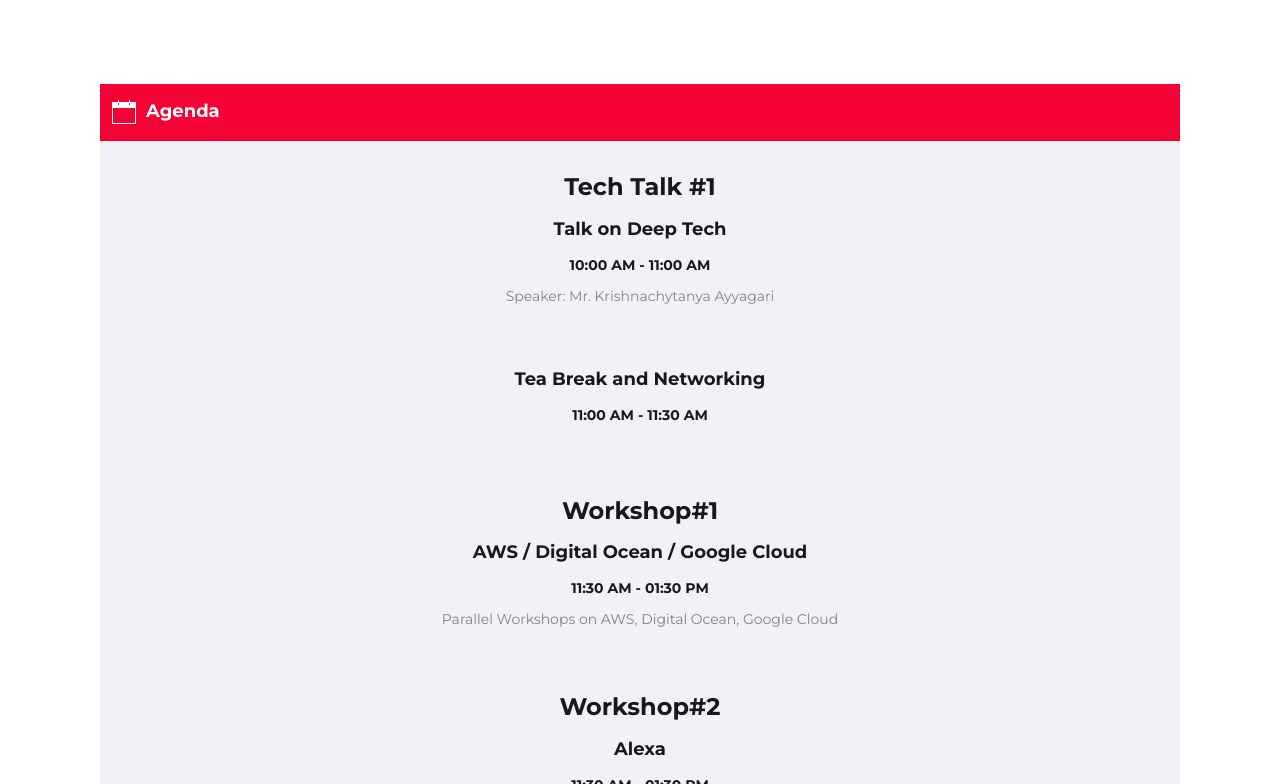
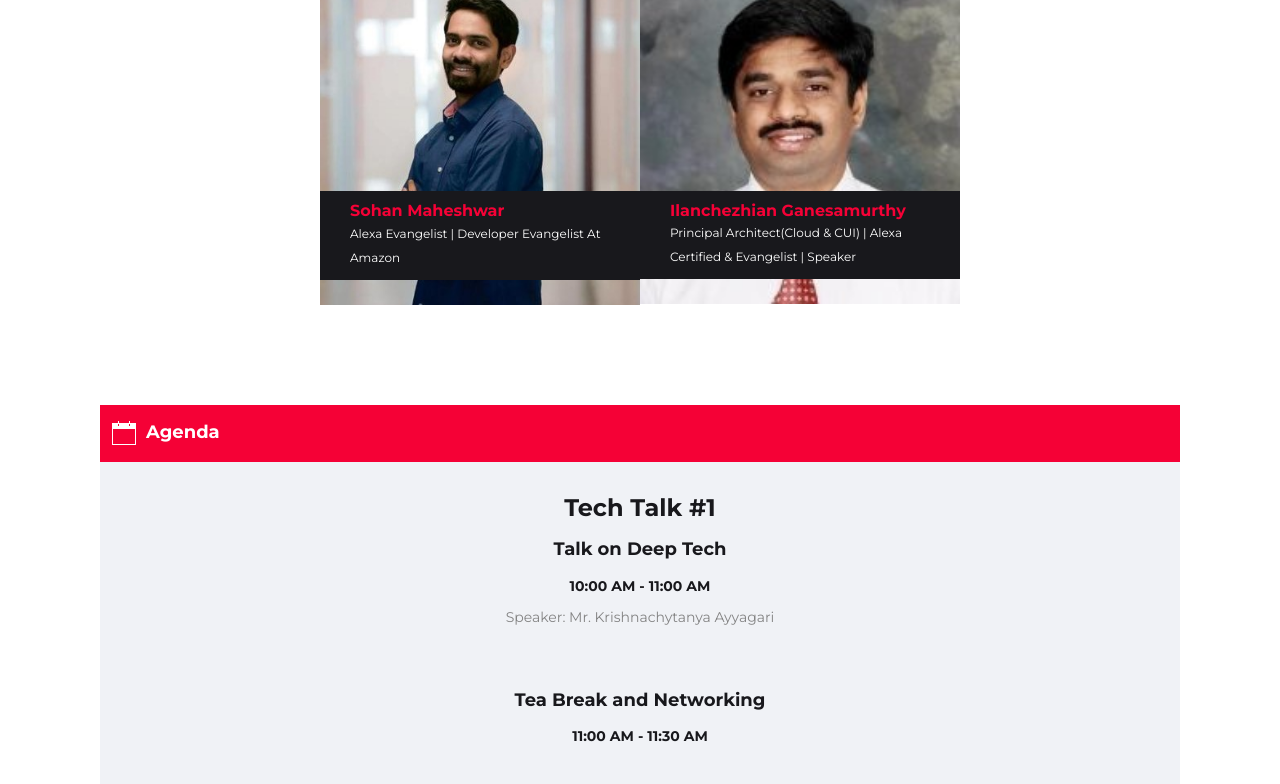
Before and after one commit to roopkumarr/sidf, a website: page index.html in a window 1280 px wide. Shown: the part 2952-3736 px from the top of the page. Drawn offline with Linux system fonts and the light colour scheme; files whose address does not match are found by name.

Commit message:
Some basic addition in website

```diff
--- a/index.html
+++ b/index.html
@@ -412,7 +412,28 @@
                     </div>
                 </div>
             </div>
-
+            <div class="col-md-3 col-sm-6">
+                <div class="speaker_box">
+                    <div class="speaker_img">
+                        <img src="assets/img/speakers/Sohan.jpg" alt="speaker name">
+                        <div class="info_box">
+                            <h5 class="name">Sohan Maheshwar</h5>
+                            <p class="position">Alexa Evangelist | Developer Evangelist at Amazon</p>
+                        </div>
+                    </div>
+                </div>
+            </div>
+            <div class="col-md-3 col-sm-6">
+                <div class="speaker_box">
+                    <div class="speaker_img">
+                        <img src="assets/img/speakers/ilanchezhian.jpg" alt="speaker name">
+                        <div class="info_box">
+                            <h5 class="name">Ilanchezhian Ganesamurthy</h5>
+                            <p class="position">Principal Architect(Cloud & CUI) | Alexa Certified & Evangelist | Speaker</p>
+                        </div>
+                    </div>
+                </div>
+            </div>
         </div>
     </section>
     <!--speaker section end -->
```
Also changed, not shown: assets/img/speakers/ilanchezhian.jpg (added), assets/img/speakers/sohan.jpg (added).
